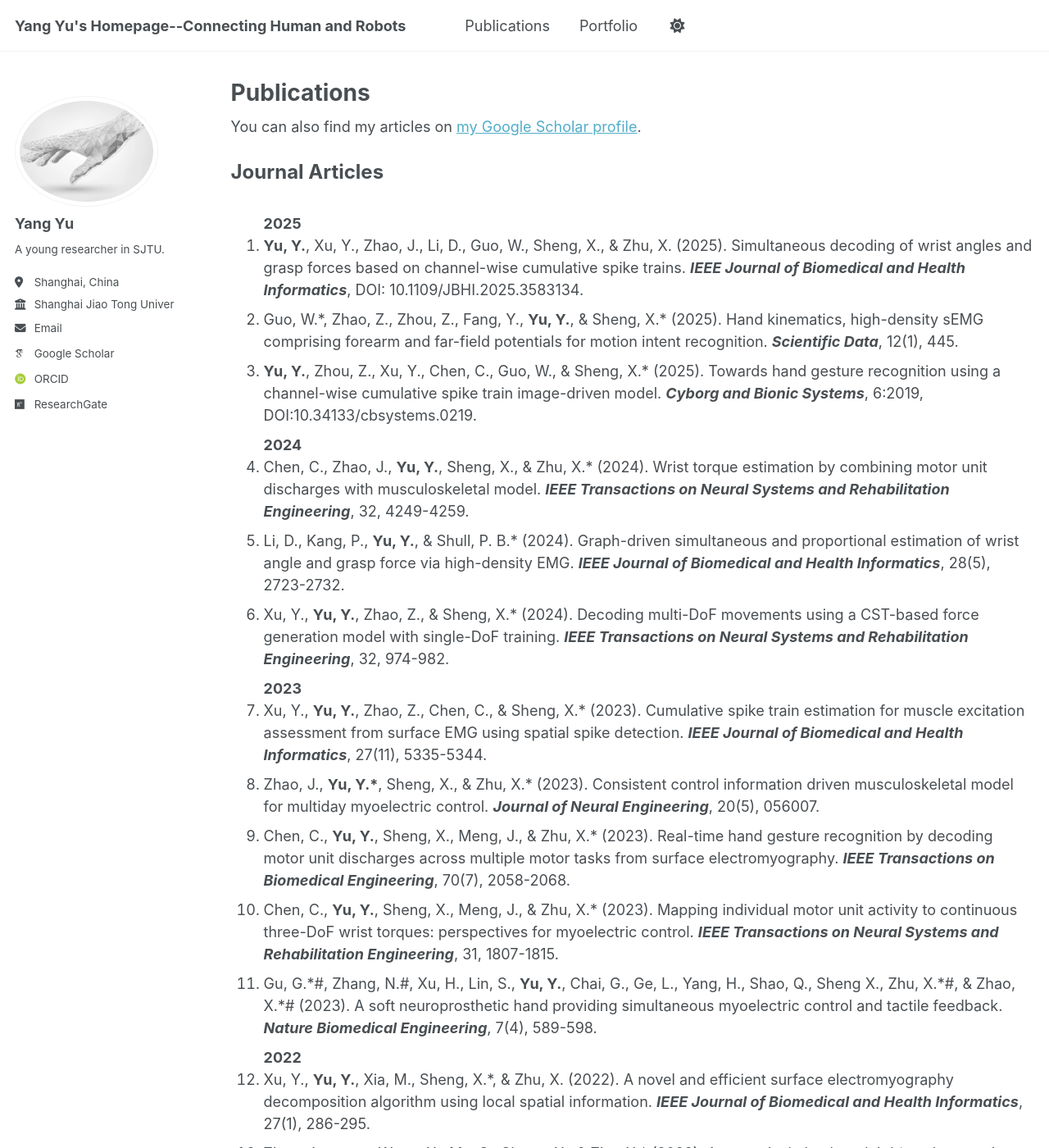
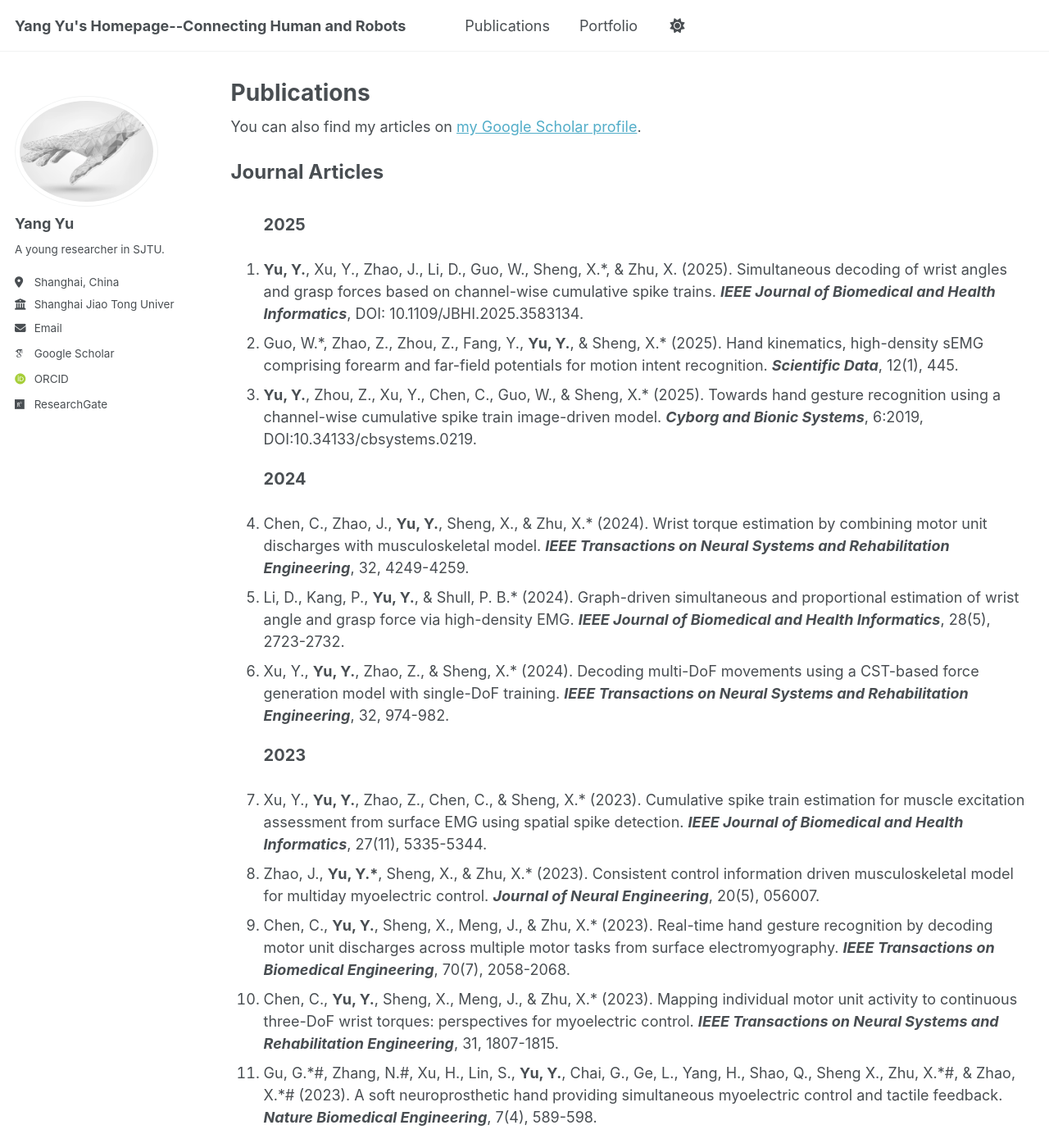
Before and after one commit to Yu-SJTUMRI/Yu-SJTUMRI.github.io, a Jekyll site: the page built from _pages/publications.html, in a window 1280 px wide and 1400 px high. Shown: the whole window at 82% size. Built offline with Jekyll 4.4.1, drawn with Linux system fonts in a browser that asks for light colours; some web fonts are replaced; a script that is not in the unit is left out.

Commit message:
Update publications.html

```diff
--- a/_pages/publications.html
+++ b/_pages/publications.html
@@ -32,71 +32,70 @@ author_profile: true
   {% endfor %}
 {% endif %}-->
 
-<style>
-  .no-indent {
-    margin-left: 0; /* 不缩进 */
-  }
-</style>
 
 <p style="font-size: 24px;"><b>Journal Articles</b></p>
 
 <ol>
-<span class="no-indent"><b>2025</b></span>
-  <li><b>Yu, Y.</b>, Xu, Y., Zhao, J., Li, D., Guo, W., Sheng, X., & Zhu, X. (2025). Simultaneous decoding of wrist angles and grasp forces based on channel-wise cumulative spike trains. <i><b>IEEE Journal of Biomedical and Health Informatics</b></i>, DOI: 10.1109/JBHI.2025.3583134.</li>
+<p style="font-size: 20px;"><b>2025</b></p>
+
+  <li><b>Yu, Y.</b>, Xu, Y., Zhao, J., Li, D., Guo, W., Sheng, X.*, & Zhu, X. (2025). Simultaneous decoding of wrist angles and grasp forces based on channel-wise cumulative spike trains. <i><b>IEEE Journal of Biomedical and Health Informatics</b></i>, DOI: 10.1109/JBHI.2025.3583134.</li>
   <li>Guo, W.*, Zhao, Z., Zhou, Z., Fang, Y., <b>Yu, Y.</b>, & Sheng, X.* (2025). Hand kinematics, high-density sEMG comprising forearm and far-field potentials for motion intent recognition. <i><b>Scientific Data</b></i>, 12(1), 445.</li>
   <li><b>Yu, Y.</b>, Zhou, Z., Xu, Y., Chen, C., Guo, W., & Sheng, X.* (2025). Towards hand gesture recognition using a channel-wise cumulative spike train image-driven model. <i><b>Cyborg and Bionic Systems</b></i>, 6:2019, DOI:10.34133/cbsystems.0219.</li>
 
 
-<b>2024</b>
+<p style="font-size: 20px;"><b>2024</b></p>
+
   <li>Chen, C., Zhao, J., <b>Yu, Y.</b>, Sheng, X., & Zhu, X.* (2024). Wrist torque estimation by combining motor unit discharges with musculoskeletal model. <i><b>IEEE Transactions on Neural Systems and Rehabilitation Engineering</b></i>, 32, 4249-4259.</li>
   <li>Li, D., Kang, P., <b>Yu, Y.</b>, & Shull, P. B.* (2024). Graph-driven simultaneous and proportional estimation of wrist angle and grasp force via high-density EMG. <i><b>IEEE Journal of Biomedical and Health Informatics</b></i>, 28(5), 2723-2732.</li>
   <li>Xu, Y., <b>Yu, Y.</b>, Zhao, Z., & Sheng, X.* (2024). Decoding multi-DoF movements using a CST-based force generation model with single-DoF training. <i><b>IEEE Transactions on Neural Systems and Rehabilitation Engineering</b></i>, 32, 974-982.</li>
 
 
-<b>2023</b>
+<p style="font-size: 20px;"><b>2023</b></p>
+
   <li>Xu, Y., <b>Yu, Y.</b>, Zhao, Z., Chen, C., & Sheng, X.* (2023). Cumulative spike train estimation for muscle excitation assessment from surface EMG using spatial spike detection. <i><b>IEEE Journal of Biomedical and Health Informatics</b></i>, 27(11), 5335-5344.</li>
   <li>Zhao, J., <b>Yu, Y.*</b>, Sheng, X., & Zhu, X.* (2023). Consistent control information driven musculoskeletal model for multiday myoelectric control. <i><b>Journal of Neural Engineering</b></i>, 20(5), 056007.</li>
   <li>Chen, C., <b>Yu, Y.</b>, Sheng, X., Meng, J., & Zhu, X.* (2023). Real-time hand gesture recognition by decoding motor unit discharges across multiple motor tasks from surface electromyography. <i><b>IEEE Transactions on Biomedical Engineering</b></i>, 70(7), 2058-2068.</li>
   <li>Chen, C., <b>Yu, Y.</b>, Sheng, X., Meng, J., & Zhu, X.* (2023). Mapping individual motor unit activity to continuous three-DoF wrist torques: perspectives for myoelectric control. <i><b>IEEE Transactions on Neural Systems and Rehabilitation Engineering</b></i>, 31, 1807-1815.</li>
   <li>Gu, G.*#, Zhang, N.#, Xu, H., Lin, S., <b>Yu, Y.</b>, Chai, G., Ge, L., Yang, H., Shao, Q., Sheng X., Zhu, X.*#, & Zhao, X.*# (2023). A soft neuroprosthetic hand providing simultaneous myoelectric control and tactile feedback. <i><b>Nature Biomedical Engineering</b></i>, 7(4), 589-598.</li>
 
-<b>2022</b>
+<p style="font-size: 20px;"><b>2022</b></p>
+
   <li>Xu, Y., <b>Yu, Y.</b>, Xia, M., Sheng, X.*, & Zhu, X. (2022). A novel and efficient surface electromyography decomposition algorithm using local spatial information. <i><b>IEEE Journal of Biomedical and Health Informatics</b></i>, 27(1), 286-295.</li>
   <li>Zhao, J., <b>Yu, Y.</b>, Wang, X., Ma, S., Sheng, X., & Zhu, X.* (2022). A musculoskeletal model driven by muscle synergy-derived excitations for hand and wrist movements. <i><b>Journal of Neural Engineering</b></i>, 19(1), 016027.</li>
   <li>Chen, C., Ma, S., <b>Yu, Y.</b>, Sheng, X., & Zhu, X.* (2022). Segment-wise decomposition of surface electromyography to identify discharges across motor neuron populations. <i><b>IEEE Transactions on Neural Systems and Rehabilitation Engineering</b></i>, 30, 2012-2021.</li>
 
 
-<b>2021</b>
+<p style="font-size: 20px;"><b>2021</b></p>
+
   <li>Chen, C., <b>Yu, Y.</b>, Sheng, X., & Zhu, X.* (2021). Non-invasive analysis of motor unit activation during simultaneous and continuous wrist movements. <i><b>IEEE Journal of Biomedical and Health Informatics</b></i>, 26(5), 2106-2115.</li>
   <li>Chen, C., <b>Yu, Y.</b>, Sheng, X., Farina, D., & Zhu, X.* (2021). Simultaneous and proportional control of wrist and hand movements by decoding motor unit discharges in real time. <i><b>Journal of Neural Engineering</b></i>, 18(5), 056010.</li>
   <li><b>Yu, Y.</b>, Chen, C., Zhao, J., Sheng, X.*, & Zhu, X. (2021). Surface electromyography image-driven torque estimation of multi-DoF wrist movements. <i><b>IEEE Transactions on Industrial Electronics</b></i>, 69(1), 795-804.</li>
+
+
+<p style="font-size: 20px;"><b>2020</b></p>
+
   <li><b>Yu, Y.</b>, Chen, C., Sheng, X.*, & Zhu, X. (2020). Wrist torque estimation via electromyographic motor unit decomposition and image reconstruction. <i><b>IEEE Journal of Biomedical and Health Informatics</b></i>, 25(7), 2557-2566.</li>
   <li><b>Yu, Y.</b>, Chen, C., Sheng, X.*, & Zhu, X. (2020). Multi-DoF continuous estimation for wrist torques using stacked autoencoder. <i><b>Biomedical Signal Processing and Control</b></i>, 57, 101733.</li>
   <li>Chen, C., <b>Yu, Y.</b>, Ma, S., Sheng, X., Lin, C., Farina, D., & Zhu, X.* (2020). Hand gesture recognition based on motor unit spike trains decoded from high-density electromyography. <i><b>Biomedical Signal Processing and Control</b></i>, 55, 101637.</li>
-
-
-<b>2020</b>
-  <li></li>
-  <li></li>
-  <li></li>
 </ol>
 
 <p style="font-size: 24px;"><b>Conference Papers</b></p>
 
 <ol>
-<b>2024</b>
+<p style="font-size: 20px;"><b>2024</b></p>
   <li></li>
   <li></li>
   <li></li>
 
 
-<b>2022</b>
+<p style="font-size: 20px;"><b>2022</b></p>
   <li></li>
   <li></li>
   <li></li>
 
 
-<b>Before 2021</b>
+<p style="font-size: 20px;"><b>Before 2021</b></p>
+
   <li></li>
   <li></li>
   <li></li>
```
